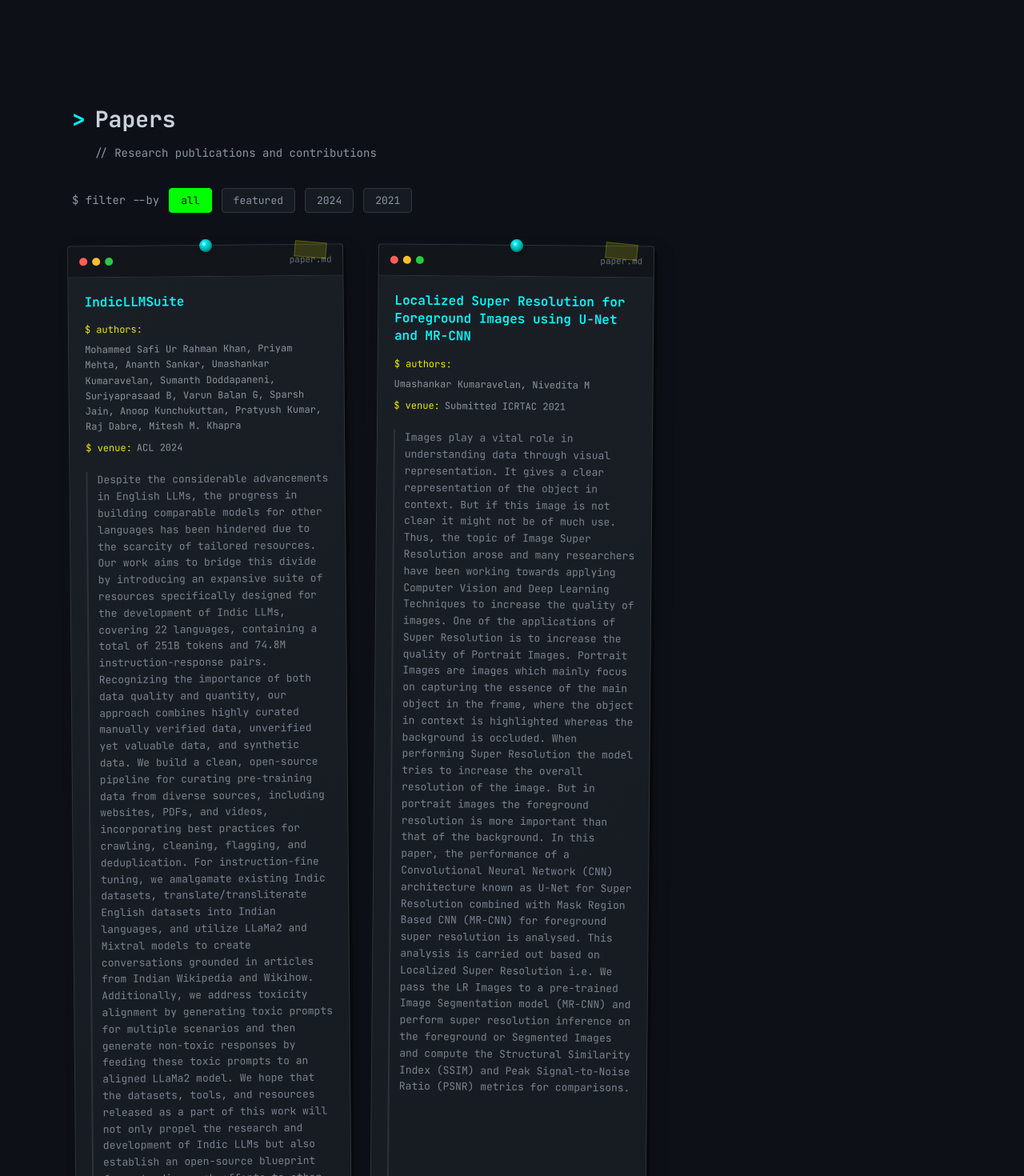
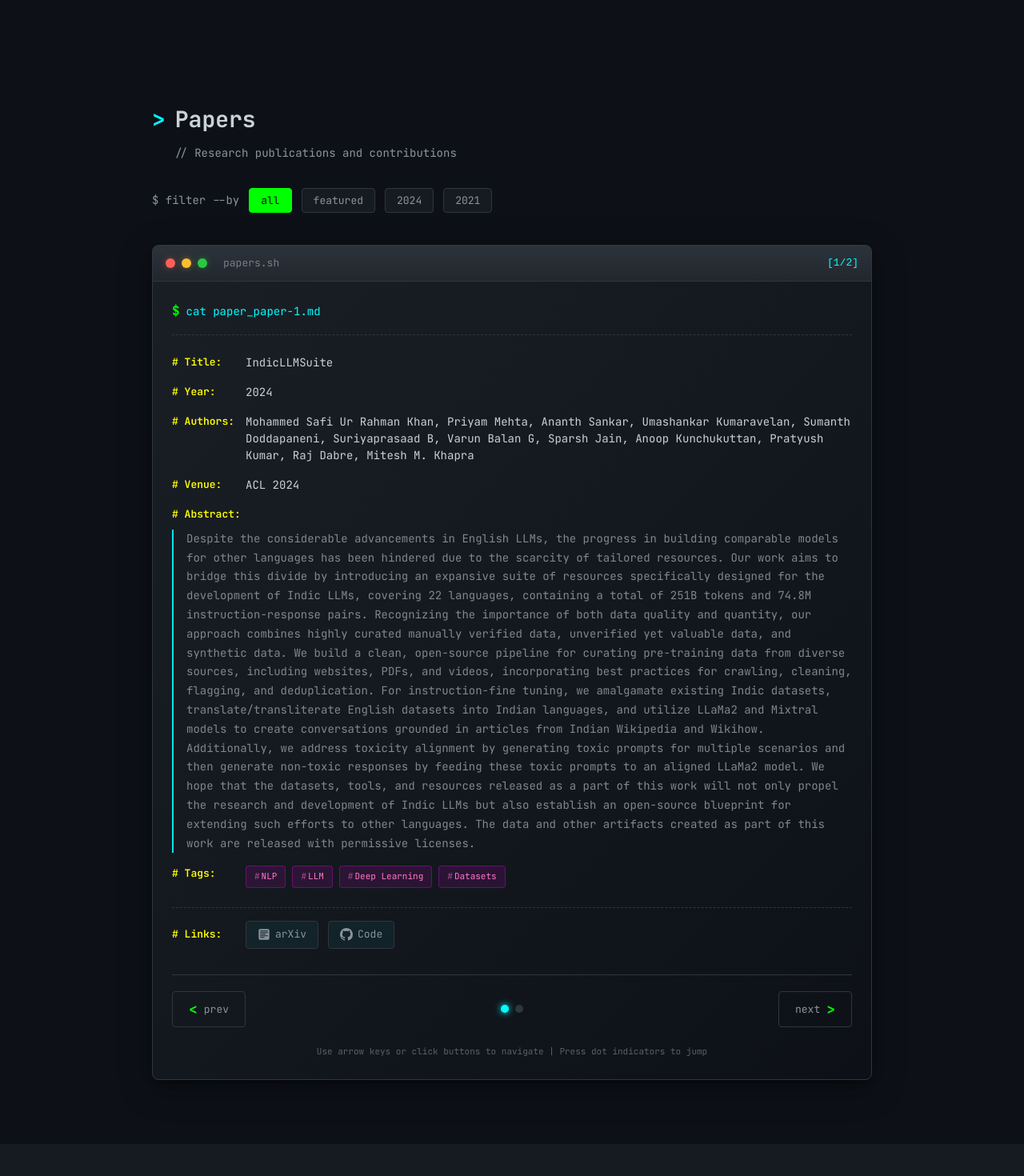
Before and after one commit to Shanks0465/Shanks0465.github.io, a Next.js app: page / in a window 1280 px wide. Shown: the part 6420-7890 px from the top of the page at 80% size. Built offline with nearby package versions, Linux system fonts and the light colour scheme.

Commit message:
Modified Papers View

```diff
--- a/src/components/Papers.js
+++ b/src/components/Papers.js
@@ -1,11 +1,13 @@
 'use client'
 
-import { useState } from 'react'
+import { useState, useCallback, useEffect, useRef } from 'react'
 import papersData from '../config/papers.json'
 import styles from './Papers.module.css'
 
 export default function Papers({ id }) {
   const [filter, setFilter] = useState('all')
+  const [currentIndex, setCurrentIndex] = useState(0)
+  const terminalRef = useRef(null)
 
   const filteredPapers = filter === 'all'
     ? papersData.papers
@@ -14,6 +16,63 @@ export default function Papers({ id }) {
       : papersData.papers.filter(p => p.year === filter)
 
   const years = [...new Set(papersData.papers.map(p => p.year))].sort((a, b) => b - a)
+
+  const handleFilterChange = (newFilter) => {
+    setFilter(newFilter)
+    setCurrentIndex(0)
+  }
+
+  const goToPrevious = useCallback(() => {
+    setCurrentIndex(prev => (prev > 0 ? prev - 1 : filteredPapers.length - 1))
+  }, [filteredPapers.length])
+
+  const goToNext = useCallback(() => {
+    setCurrentIndex(prev => (prev < filteredPapers.length - 1 ? prev + 1 : 0))
+  }, [filteredPapers.length])
+
+  useEffect(() => {
+    const handleKeyDown = (e) => {
+      if (e.key === 'ArrowLeft') {
+        goToPrevious()
+      } else if (e.key === 'ArrowRight') {
+        goToNext()
+      }
+    }
+
+    const terminal = terminalRef.current
+    if (terminal) {
+      terminal.addEventListener('keydown', handleKeyDown)
+      return () => terminal.removeEventListener('keydown', handleKeyDown)
+    }
+  }, [goToPrevious, goToNext])
+
+  const currentPaper = filteredPapers[currentIndex]
+
+  if (!currentPaper) {
+    return (
+      <section id={id} className={styles.papers}>
+        <div className={styles.container}>
+          <div className={styles.sectionHeader}>
+            <h2 className={styles.sectionTitle}>
+              <span className={styles.arrow}>{'>'}</span> {papersData.sectionTitle}
+            </h2>
+            <p className={styles.sectionSubtitle}>{papersData.sectionSubtitle}</p>
+          </div>
+          <div className={styles.terminalWindow}>
+            <div className={styles.terminalHeader}>
+              <span className={styles.terminalDot}></span>
+              <span className={styles.terminalDot}></span>
+              <span className={styles.terminalDot}></span>
+              <span className={styles.terminalTitle}>papers.sh</span>
+            </div>
+            <div className={styles.terminalBody}>
+              <p className={styles.noResults}>$ No papers found for this filter.</p>
+            </div>
+          </div>
+        </div>
+      </section>
+    )
+  }
 
   return (
     <section id={id} className={styles.papers}>
@@ -29,13 +88,13 @@ export default function Papers({ id }) {
           <span className={styles.filterLabel}>$ filter --by</span>
           <button
             className={`${styles.filterBtn} ${filter === 'all' ? styles.active : ''}`}
-            onClick={() => setFilter('all')}
+            onClick={() => handleFilterChange('all')}
           >
             all
           </button>
           <button
             className={`${styles.filterBtn} ${filter === 'featured' ? styles.active : ''}`}
-            onClick={() => setFilter('featured')}
+            onClick={() => handleFilterChange('featured')}
           >
             featured
           </button>
@@ -43,58 +102,83 @@ export default function Papers({ id }) {
             <button
               key={year}
               className={`${styles.filterBtn} ${filter === year ? styles.active : ''}`}
-              onClick={() => setFilter(year)}
+              onClick={() => handleFilterChange(year)}
             >
               {year}
             </button>
           ))}
         </div>
 
-        <div className={styles.grid}>
-          {filteredPapers.map((paper) => (
-            <article key={paper.id} className={styles.paperCard}>
-              <div className={styles.cardPin}></div>
-              <div className={styles.cardTape}></div>
+        <div
+          className={styles.terminalWindow}
+          ref={terminalRef}
+          tabIndex={0}
+          role="region"
+          aria-label="Papers carousel"
+        >
+          <div className={styles.terminalHeader}>
+            <span className={styles.terminalDot}></span>
+            <span className={styles.terminalDot}></span>
+            <span className={styles.terminalDot}></span>
+            <span className={styles.terminalTitle}>papers.sh</span>
+            <span className={styles.terminalCounter}>[{currentIndex + 1}/{filteredPapers.length}]</span>
+          </div>
 
-              <div className={styles.terminalHeader}>
-                <span className={styles.terminalDot}></span>
-                <span className={styles.terminalDot}></span>
-                <span className={styles.terminalDot}></span>
-                <span className={styles.terminalTitle}>paper.md</span>
+          <div className={styles.terminalBody}>
+            <div className={styles.commandLine}>
+              <span className={styles.prompt}>$</span>
+              <span className={styles.command}>cat paper_{currentPaper.id}.md</span>
+              <span className={styles.cursor}>_</span>
+            </div>
+
+            <div className={styles.outputSection}>
+              <div className={styles.outputLine}>
+                <span className={styles.outputKey}># Title:</span>
+                <span className={styles.outputValue}>{currentPaper.title}</span>
               </div>
 
-              <div className={styles.cardContent}>
-                <h3 className={styles.paperTitle}>{paper.title}</h3>
+              <div className={styles.outputLine}>
+                <span className={styles.outputKey}># Year:</span>
+                <span className={styles.outputValue}>{currentPaper.year}</span>
+              </div>
 
-                <div className={styles.authors}>
-                  <span className={styles.label}>$ authors:</span>
-                  <span className={styles.authorList}>{paper.authors.join(', ')}</span>
-                </div>
+              <div className={styles.outputLine}>
+                <span className={styles.outputKey}># Authors:</span>
+                <span className={styles.outputValue}>{currentPaper.authors.join(', ')}</span>
+              </div>
 
-                <div className={styles.venue}>
-                  <span className={styles.label}>$ venue:</span>
-                  <span className={styles.venueText}>{paper.venue}</span>
-                </div>
+              <div className={styles.outputLine}>
+                <span className={styles.outputKey}># Venue:</span>
+                <span className={styles.outputValue}>{currentPaper.venue}</span>
+              </div>
 
-                <p className={styles.abstract}>{paper.abstract}</p>
+              <div className={styles.outputBlock}>
+                <span className={styles.outputKey}># Abstract:</span>
+                <p className={styles.abstract}>{currentPaper.abstract}</p>
+              </div>
 
+              <div className={styles.outputLine}>
+                <span className={styles.outputKey}># Tags:</span>
                 <div className={styles.tags}>
-                  {paper.tags.map(tag => (
+                  {currentPaper.tags.map(tag => (
                     <span key={tag} className={styles.tag}>{tag}</span>
                   ))}
                 </div>
+              </div>
 
+              <div className={styles.linksSection}>
+                <span className={styles.outputKey}># Links:</span>
                 <div className={styles.links}>
-                  {paper.arxiv && (
-                    <a href={paper.arxiv} target="_blank" rel="noopener noreferrer" className={styles.link}>
+                  {currentPaper.arxiv && (
+                    <a href={currentPaper.arxiv} target="_blank" rel="noopener noreferrer" className={styles.link}>
                       <svg viewBox="0 0 24 24" width="16" height="16" fill="currentColor">
                         <path d="M4.5 2A2.5 2.5 0 0 0 2 4.5v15A2.5 2.5 0 0 0 4.5 22h15a2.5 2.5 0 0 0 2.5-2.5v-15A2.5 2.5 0 0 0 19.5 2h-15zm.75 3h13.5a.75.75 0 0 1 0 1.5H5.25a.75.75 0 0 1 0-1.5zm0 3h13.5a.75.75 0 0 1 0 1.5H5.25a.75.75 0 0 1 0-1.5zm0 3h9.5a.75.75 0 0 1 0 1.5h-9.5a.75.75 0 0 1 0-1.5zm0 3h13.5a.75.75 0 0 1 0 1.5H5.25a.75.75 0 0 1 0-1.5zm0 3h7a.75.75 0 0 1 0 1.5h-7a.75.75 0 0 1 0-1.5z"/>
                       </svg>
                       arXiv
                     </a>
                   )}
-                  {paper.pdf && (
-                    <a href={paper.pdf} target="_blank" rel="noopener noreferrer" className={styles.link}>
+                  {currentPaper.pdf && (
+                    <a href={currentPaper.pdf} target="_blank" rel="noopener noreferrer" className={styles.link}>
                       <svg viewBox="0 0 24 24" width="16" height="16" fill="none" stroke="currentColor" strokeWidth="2">
                         <path d="M14 2H6a2 2 0 0 0-2 2v16a2 2 0 0 0 2 2h12a2 2 0 0 0 2-2V8z"/>
                         <polyline points="14 2 14 8 20 8"/>
@@ -104,8 +188,8 @@ export default function Papers({ id }) {
                       PDF
                     </a>
                   )}
-                  {paper.code && (
-                    <a href={paper.code} target="_blank" rel="noopener noreferrer" className={styles.link}>
+                  {currentPaper.code && (
+                    <a href={currentPaper.code} target="_blank" rel="noopener noreferrer" className={styles.link}>
                       <svg viewBox="0 0 24 24" width="16" height="16" fill="currentColor">
                         <path d="M12 0C5.37 0 0 5.37 0 12c0 5.31 3.435 9.795 8.205 11.385.6.105.825-.255.825-.57 0-.285-.015-1.23-.015-2.235-3.015.555-3.795-.735-4.035-1.41-.135-.345-.72-1.41-1.23-1.695-.42-.225-1.02-.78-.015-.795.945-.015 1.62.87 1.845 1.23 1.08 1.815 2.805 1.305 3.495.99.105-.78.42-1.305.765-1.605-2.67-.3-5.46-1.335-5.46-5.925 0-1.305.465-2.385 1.23-3.225-.12-.3-.54-1.53.12-3.18 0 0 1.005-.315 3.3 1.23.96-.27 1.98-.405 3-.405s2.04.135 3 .405c2.295-1.56 3.3-1.23 3.3-1.23.66 1.65.24 2.88.12 3.18.765.84 1.23 1.905 1.23 3.225 0 4.605-2.805 5.625-5.475 5.925.435.375.81 1.095.81 2.22 0 1.605-.015 2.895-.015 3.3 0 .315.225.69.825.57A12.02 12.02 0 0024 12c0-6.63-5.37-12-12-12z"/>
                       </svg>
@@ -114,10 +198,43 @@ export default function Papers({ id }) {
                   )}
                 </div>
               </div>
+            </div>
 
-              <div className={styles.cardYear}>{paper.year}</div>
-            </article>
-          ))}
+            <div className={styles.navigation}>
+              <button
+                className={styles.navButton}
+                onClick={goToPrevious}
+                aria-label="Previous paper"
+              >
+                <span className={styles.navArrow}>{'<'}</span>
+                <span className={styles.navText}>prev</span>
+              </button>
+
+              <div className={styles.navIndicators}>
+                {filteredPapers.map((_, index) => (
+                  <button
+                    key={index}
+                    className={`${styles.navDot} ${index === currentIndex ? styles.navDotActive : ''}`}
+                    onClick={() => setCurrentIndex(index)}
+                    aria-label={`Go to paper ${index + 1}`}
+                  />
+                ))}
+              </div>
+
+              <button
+                className={styles.navButton}
+                onClick={goToNext}
+                aria-label="Next paper"
+              >
+                <span className={styles.navText}>next</span>
+                <span className={styles.navArrow}>{'>'}</span>
+              </button>
+            </div>
+
+            <div className={styles.helpLine}>
+              <span className={styles.helpText}>Use arrow keys or click buttons to navigate | Press dot indicators to jump</span>
+            </div>
+          </div>
         </div>
       </div>
     </section>
--- a/src/components/Papers.module.css
+++ b/src/components/Papers.module.css
@@ -4,7 +4,7 @@
 }
 
 .container {
-  max-width: 1100px;
+  max-width: 900px;
   margin: 0 auto;
 }
 
@@ -67,249 +67,340 @@
   color: var(--background);
 }
 
-.grid {
-  display: grid;
-  grid-template-columns: repeat(auto-fill, minmax(340px, 1fr));
-  gap: 32px;
+/* Terminal Window */
+.terminalWindow {
+  background: linear-gradient(135deg, #1a1f26 0%, #0d1117 100%);
+  border: 1px solid var(--border);
+  border-radius: 8px;
+  overflow: hidden;
+  box-shadow:
+    0 4px 6px rgba(0, 0, 0, 0.3),
+    0 10px 40px rgba(0, 0, 0, 0.4),
+    inset 0 1px 0 rgba(255, 255, 255, 0.05);
+  outline: none;
+  transition: border-color 0.2s, box-shadow 0.2s;
 }
 
-/* Terminal Post-it Note Card */
-.paperCard {
-  position: relative;
-  background: linear-gradient(135deg, #1a1f26 0%, #161b22 100%);
-  border: 1px solid var(--border);
-  border-radius: 4px;
-  padding: 0;
-  transition: all 0.3s ease;
-  display: flex;
-  flex-direction: column;
-  transform: rotate(-0.5deg);
+.terminalWindow:focus {
+  border-color: var(--terminal-cyan);
   box-shadow:
-    4px 4px 0 rgba(0, 0, 0, 0.3),
-    8px 8px 20px rgba(0, 0, 0, 0.2);
-}
-
-.paperCard:nth-child(even) {
-  transform: rotate(0.5deg);
-}
-
-.paperCard:nth-child(3n) {
-  transform: rotate(-1deg);
-}
-
-.paperCard:hover {
-  transform: rotate(0deg) translateY(-8px);
-  box-shadow:
-    0 0 0 1px var(--terminal-cyan),
-    0 20px 40px rgba(0, 255, 255, 0.15);
-}
-
-/* Pin decoration */
-.cardPin {
-  position: absolute;
-  top: -8px;
-  left: 50%;
-  transform: translateX(-50%);
-  width: 16px;
-  height: 16px;
-  background: radial-gradient(circle at 30% 30%, var(--terminal-cyan), #008888);
-  border-radius: 50%;
-  box-shadow:
-    0 2px 4px rgba(0, 0, 0, 0.4),
-    inset 0 -2px 4px rgba(0, 0, 0, 0.3);
-  z-index: 2;
-}
-
-.cardPin::after {
-  content: '';
-  position: absolute;
-  top: 4px;
-  left: 4px;
-  width: 4px;
-  height: 4px;
-  background: rgba(255, 255, 255, 0.6);
-  border-radius: 50%;
-}
-
-/* Tape decoration */
-.cardTape {
-  position: absolute;
-  top: -4px;
-  right: 20px;
-  width: 40px;
-  height: 20px;
-  background: rgba(255, 255, 0, 0.15);
-  border: 1px solid rgba(255, 255, 0, 0.2);
-  transform: rotate(5deg);
-  z-index: 1;
+    0 4px 6px rgba(0, 0, 0, 0.3),
+    0 10px 40px rgba(0, 0, 0, 0.4),
+    0 0 0 2px rgba(0, 255, 255, 0.2),
+    inset 0 1px 0 rgba(255, 255, 255, 0.05);
 }
 
 /* Terminal header */
 .terminalHeader {
   display: flex;
   align-items: center;
-  gap: 6px;
-  padding: 10px 14px;
-  background: rgba(0, 0, 0, 0.3);
+  gap: 8px;
+  padding: 12px 16px;
+  background: linear-gradient(180deg, #2d333b 0%, #22272e 100%);
   border-bottom: 1px solid var(--border);
-  border-radius: 4px 4px 0 0;
 }
 
 .terminalDot {
-  width: 10px;
-  height: 10px;
+  width: 12px;
+  height: 12px;
   border-radius: 50%;
 }
 
 .terminalDot:nth-child(1) {
   background: #ff5f56;
+  box-shadow: 0 0 8px rgba(255, 95, 86, 0.4);
 }
 
 .terminalDot:nth-child(2) {
   background: #ffbd2e;
+  box-shadow: 0 0 8px rgba(255, 189, 46, 0.4);
 }
 
 .terminalDot:nth-child(3) {
   background: #27ca40;
+  box-shadow: 0 0 8px rgba(39, 202, 64, 0.4);
 }
 
 .terminalTitle {
-  margin-left: auto;
-  font-size: 11px;
+  margin-left: 12px;
+  font-size: 13px;
   color: var(--text-muted);
-  opacity: 0.7;
+  opacity: 0.8;
 }
 
-.cardContent {
-  padding: 20px;
-  flex: 1;
+.terminalCounter {
+  margin-left: auto;
+  font-size: 13px;
+  color: var(--terminal-cyan);
+  font-family: monospace;
+}
+
+/* Terminal Body */
+.terminalBody {
+  padding: 24px;
+  min-height: 400px;
   display: flex;
   flex-direction: column;
 }
 
-.paperTitle {
-  font-size: 16px;
-  color: var(--terminal-cyan);
-  margin-bottom: 14px;
-  line-height: 1.4;
-  font-weight: 600;
+.noResults {
+  color: var(--terminal-yellow);
+  font-size: 14px;
 }
 
-.paperCard:hover .paperTitle {
-  color: var(--primary);
-  text-shadow: 0 0 10px rgba(0, 255, 0, 0.3);
+/* Command Line */
+.commandLine {
+  display: flex;
+  align-items: center;
+  gap: 8px;
+  margin-bottom: 24px;
+  padding-bottom: 16px;
+  border-bottom: 1px dashed var(--border);
 }
 
-.authors,
-.venue {
-  font-size: 12px;
-  margin-bottom: 8px;
+.prompt {
+  color: var(--terminal-green);
+  font-weight: bold;
+  font-size: 16px;
+}
+
+.command {
+  color: var(--terminal-cyan);
+  font-size: 14px;
+}
+
+.cursor {
+  color: var(--terminal-green);
+  animation: blink 1s step-end infinite;
+}
+
+@keyframes blink {
+  50% {
+    opacity: 0;
+  }
+}
+
+/* Output Section */
+.outputSection {
+  flex: 1;
+  display: flex;
+  flex-direction: column;
+  gap: 16px;
+}
+
+.outputLine {
   display: flex;
   flex-wrap: wrap;
-  gap: 6px;
+  gap: 12px;
+  align-items: flex-start;
 }
 
-.label {
+.outputBlock {
+  display: flex;
+  flex-direction: column;
+  gap: 8px;
+}
+
+.outputKey {
   color: var(--terminal-yellow);
+  font-size: 13px;
+  font-weight: 600;
+  min-width: 80px;
+  flex-shrink: 0;
+}
+
+.outputValue {
+  color: var(--text);
+  font-size: 14px;
+  line-height: 1.5;
+  flex: 1;
+}
+
+.abstract {
+  color: var(--text-muted);
+  font-size: 14px;
+  line-height: 1.7;
+  padding-left: 16px;
+  border-left: 2px solid var(--terminal-cyan);
+  margin: 0;
   opacity: 0.9;
 }
 
-.authorList,
-.venueText {
-  color: var(--text-muted);
-}
-
-.abstract {
-  font-size: 13px;
-  color: var(--text-muted);
-  line-height: 1.6;
-  margin: 12px 0;
-  flex: 1;
-  opacity: 0.85;
-  border-left: 2px solid var(--border);
-  padding-left: 12px;
-}
-
+/* Tags */
 .tags {
   display: flex;
   flex-wrap: wrap;
-  gap: 6px;
-  margin-bottom: 14px;
+  gap: 8px;
 }
 
 .tag {
-  font-size: 10px;
+  font-size: 11px;
   color: var(--terminal-magenta);
   background: rgba(255, 0, 255, 0.1);
   border: 1px solid rgba(255, 0, 255, 0.3);
-  padding: 3px 8px;
-  border-radius: 3px;
+  padding: 4px 10px;
+  border-radius: 4px;
 }
 
 .tag::before {
-  content: '>';
-  margin-right: 4px;
+  content: '#';
+  margin-right: 2px;
   opacity: 0.6;
+}
+
+/* Links Section */
+.linksSection {
+  display: flex;
+  flex-wrap: wrap;
+  gap: 12px;
+  align-items: center;
+  margin-top: 8px;
+  padding-top: 16px;
+  border-top: 1px dashed var(--border);
 }
 
 .links {
   display: flex;
   gap: 12px;
-  margin-top: auto;
-  padding-top: 14px;
-  border-top: 1px dashed var(--border);
+  flex-wrap: wrap;
 }
 
 .link {
   display: flex;
   align-items: center;
   gap: 6px;
-  font-size: 12px;
+  font-size: 13px;
   color: var(--text-muted);
   text-decoration: none;
-  padding: 4px 10px;
+  padding: 6px 14px;
   background: rgba(0, 255, 255, 0.05);
   border: 1px solid var(--border);
-  border-radius: 3px;
+  border-radius: 4px;
   transition: all 0.2s;
 }
 
 .link:hover {
   color: var(--terminal-cyan);
   border-color: var(--terminal-cyan);
+  background: rgba(0, 255, 255, 0.15);
+  box-shadow: 0 0 12px rgba(0, 255, 255, 0.2);
+}
+
+/* Navigation */
+.navigation {
+  display: flex;
+  align-items: center;
+  justify-content: space-between;
+  margin-top: 32px;
+  padding-top: 20px;
+  border-top: 1px solid var(--border);
+}
+
+.navButton {
+  display: flex;
+  align-items: center;
+  gap: 8px;
+  background: transparent;
+  border: 1px solid var(--border);
+  color: var(--text-muted);
+  font-family: inherit;
+  font-size: 14px;
+  padding: 10px 20px;
+  border-radius: 4px;
+  cursor: pointer;
+  transition: all 0.2s;
+}
+
+.navButton:hover {
+  border-color: var(--terminal-cyan);
+  color: var(--terminal-cyan);
   background: rgba(0, 255, 255, 0.1);
 }
 
-.cardYear {
-  position: absolute;
-  bottom: 10px;
-  right: 14px;
-  font-size: 11px;
-  color: var(--text-muted);
-  opacity: 0.5;
-  font-family: monospace;
+.navArrow {
+  font-size: 18px;
+  font-weight: bold;
+  color: var(--terminal-green);
 }
 
-.cardYear::before {
-  content: '/* ';
+.navText {
+  font-size: 13px;
+  text-transform: lowercase;
 }
 
-.cardYear::after {
-  content: ' */';
+.navIndicators {
+  display: flex;
+  gap: 8px;
+  align-items: center;
 }
 
+.navDot {
+  width: 10px;
+  height: 10px;
+  border-radius: 50%;
+  background: var(--border);
+  border: none;
+  cursor: pointer;
+  transition: all 0.2s;
+  padding: 0;
+}
+
+.navDot:hover {
+  background: var(--text-muted);
+}
+
+.navDotActive {
+  background: var(--terminal-cyan);
+  box-shadow: 0 0 8px var(--terminal-cyan);
+}
+
+/* Help Line */
+.helpLine {
+  margin-top: 16px;
+  text-align: center;
+}
+
+.helpText {
+  color: var(--text-muted);
+  font-size: 11px;
+  opacity: 0.6;
+}
+
+/* Responsive */
 @media (max-width: 768px) {
-  .grid {
-    grid-template-columns: 1fr;
+  .terminalBody {
+    padding: 16px;
+    min-height: 450px;
   }
 
-  .paperCard {
-    transform: rotate(0deg);
+  .outputLine {
+    flex-direction: column;
+    gap: 4px;
   }
 
-  .paperCard:nth-child(even),
-  .paperCard:nth-child(3n) {
-    transform: rotate(0deg);
+  .outputKey {
+    min-width: auto;
+  }
+
+  .navigation {
+    gap: 12px;
+  }
+
+  .navButton {
+    padding: 8px 12px;
+  }
+
+  .navText {
+    display: none;
+  }
+
+  .navIndicators {
+    gap: 6px;
+  }
+
+  .navDot {
+    width: 8px;
+    height: 8px;
   }
 
   .filters {
@@ -320,4 +411,44 @@
     padding: 6px 12px;
     font-size: 12px;
   }
+
+  .helpText {
+    font-size: 10px;
+  }
+
+  .linksSection {
+    flex-direction: column;
+    align-items: flex-start;
+  }
 }
+
+@media (max-width: 480px) {
+  .terminalHeader {
+    padding: 10px 12px;
+  }
+
+  .terminalDot {
+    width: 10px;
+    height: 10px;
+  }
+
+  .terminalTitle {
+    font-size: 11px;
+  }
+
+  .terminalCounter {
+    font-size: 11px;
+  }
+
+  .commandLine {
+    flex-wrap: wrap;
+  }
+
+  .command {
+    font-size: 12px;
+  }
+
+  .abstract {
+    font-size: 13px;
+  }
+}
```
